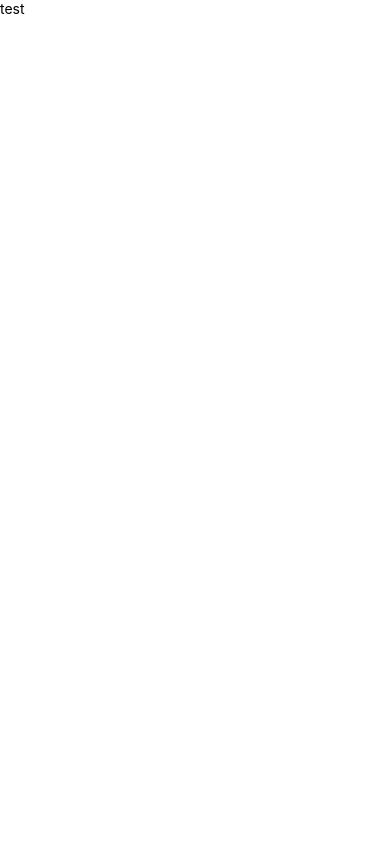
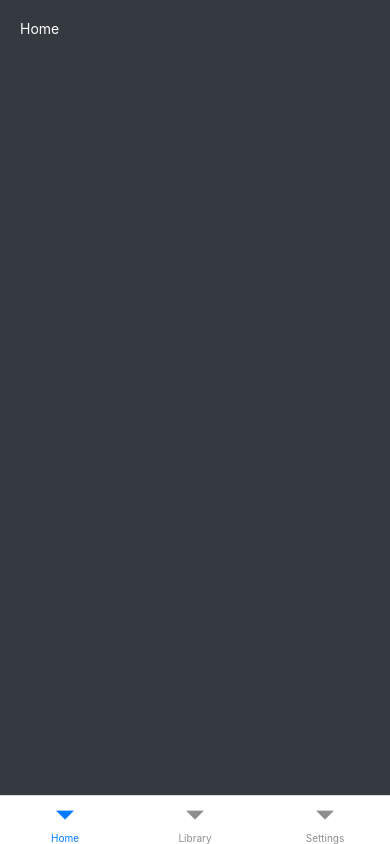
Before and after one commit to riad40/music-player, a React Native app in the folder app/: screen /Home in a window 390 px wide. Built offline with nearby package versions, Linux system fonts and the light colour scheme.

Commit message:
make the app bottom navigator

```diff
--- a/app/App.jsx
+++ b/app/App.jsx
@@ -1,5 +1,7 @@
-import {Text} from 'react-native';
+import AppNavigator from './AppNavigator';
 
-export default function App() {
-  return <Text>test</Text>;
+function App() {
+  return <AppNavigator />;
 }
+
+export default App;
--- /dev/null
+++ b/app/AppNavigator.js
@@ -0,0 +1,25 @@
+import {createBottomTabNavigator} from '@react-navigation/bottom-tabs';
+import {NavigationContainer} from '@react-navigation/native';
+
+import Home from './screens/Home';
+import Library from './screens/Library';
+import Settings from './screens/Settings';
+
+const Tab = createBottomTabNavigator();
+
+const AppNavigator = () => {
+  return (
+    <NavigationContainer>
+      <Tab.Navigator
+        screenOptions={{
+          headerShown: false,
+        }}>
+        <Tab.Screen name="Home" component={Home} />
+        <Tab.Screen name="Library" component={Library} />
+        <Tab.Screen name="Settings" component={Settings} />
+      </Tab.Navigator>
+    </NavigationContainer>
+  );
+};
+
+export default AppNavigator;
--- /dev/null
+++ b/app/screens/Home.js
@@ -0,0 +1,12 @@
+import {Text, View} from 'react-native';
+import styles from '../styles/appContainer';
+
+function Home() {
+  return (
+    <View style={styles.container}>
+      <Text style={styles.text}>Home</Text>
+    </View>
+  );
+}
+
+export default Home;
--- /dev/null
+++ b/app/screens/Library.js
@@ -0,0 +1,12 @@
+import {Text, View} from 'react-native';
+import styles from '../styles/appContainer';
+
+function Library() {
+  return (
+    <View style={styles.container}>
+      <Text style={styles.text}>Library</Text>
+    </View>
+  );
+}
+
+export default Library;
--- /dev/null
+++ b/app/screens/Settings.js
@@ -0,0 +1,12 @@
+import {Text, View} from 'react-native';
+import styles from '../styles/appContainer';
+
+function Settings() {
+  return (
+    <View style={styles.container}>
+      <Text style={styles.text}>Settings</Text>
+    </View>
+  );
+}
+
+export default Settings;
--- /dev/null
+++ b/app/styles/appContainer.js
@@ -0,0 +1,15 @@
+import {StyleSheet} from 'react-native';
+
+const styles = StyleSheet.create({
+  container: {
+    padding: 20,
+    backgroundColor: '#343a40',
+    width: '100%',
+    height: '100%',
+  },
+  text: {
+    color: '#fff',
+  },
+});
+
+export default styles;
```
Also changed, not shown: app/package.json (+6 -1 lines), 1 other file (tests, documents, lock files or other folders).
